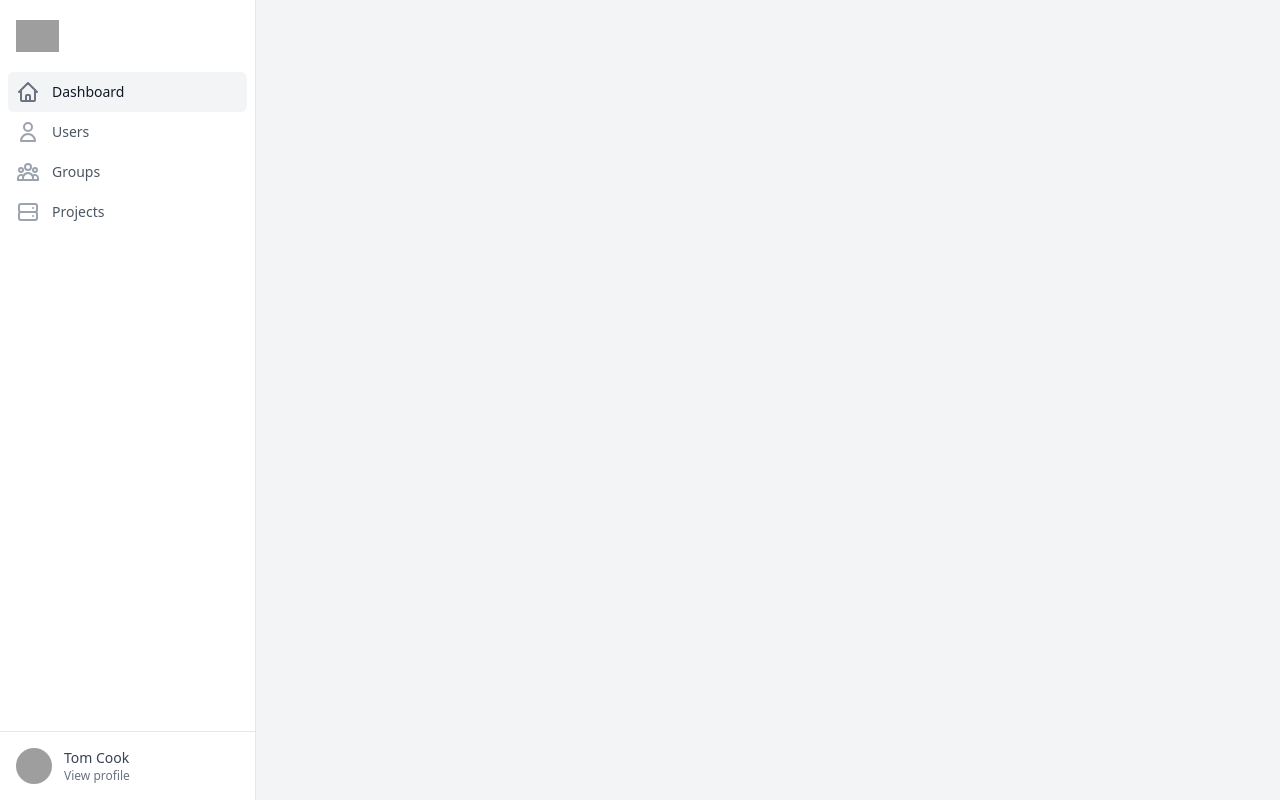
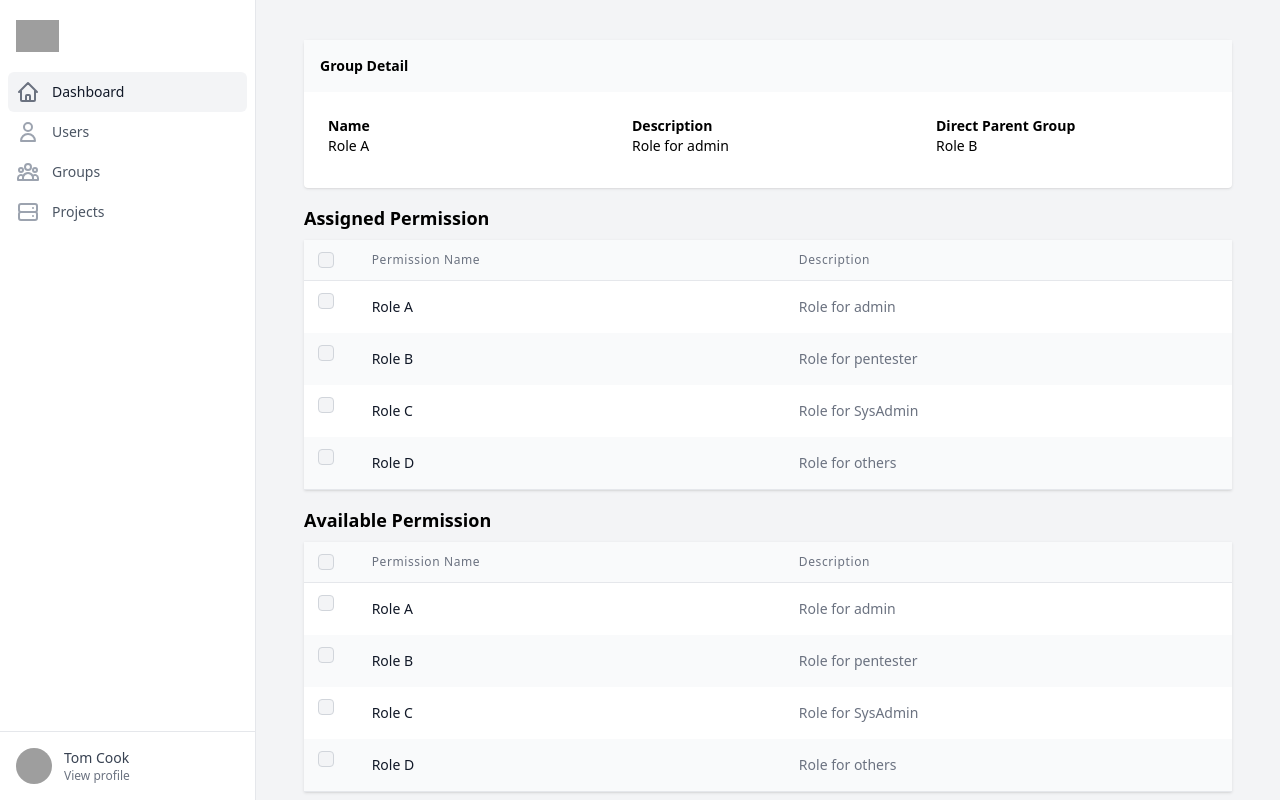
Before and after one commit to SaPH17/disarm, a React (Create React App) app in the folder view/: page /manage/group/1/edit in a window 1280 px wide. Built offline with nearby package versions, Linux system fonts and the light colour scheme; grey boxes are pictures that could not be loaded.

Commit message:
added checkbox table

```diff
--- a/view/src/App.tsx
+++ b/view/src/App.tsx
@@ -13,6 +13,7 @@ import ManageChecklistIndex from './pages/manage/checklist';
 import ManageChecklistShow from './pages/manage/checklist/show';
 import ManageGroupShow from './pages/manage/group/show';
 import ManageGroupCreate from './pages/manage/group/create';
+import ManageGroupEdit from './pages/manage/group/edit';
 
 function App() {
   return (
@@ -32,6 +33,7 @@ function App() {
               <Route index element={<ManageGroupIndex />} />
               <Route path="create" element={<ManageGroupCreate />} />
               <Route path=":id" element={<ManageGroupShow />} />
+              <Route path=":id/edit" element={<ManageGroupEdit />} />
             </Route>
 
             <Route path="checklist">
--- a/view/src/components/select-box.tsx
+++ b/view/src/components/select-box.tsx
@@ -1,5 +1,4 @@
-/* This example requires Tailwind CSS v2.0+ */
-import { Fragment, useEffect, useState } from 'react';
+import { Fragment, useState } from 'react';
 import { Listbox, Transition } from '@headlessui/react';
 import { CheckIcon, SelectorIcon } from '@heroicons/react/solid';
 
--- /dev/null
+++ b/view/src/components/table-checkbox.tsx
@@ -0,0 +1,129 @@
+import { useState } from 'react';
+
+export type TableData = {
+  title: string[];
+  content: object[];
+  isClickable?: Boolean;
+  onClickFunction?: Function;
+};
+
+function toPascalCase(text: string) {
+  const result = text.replace(/([A-Z])/g, ' $1');
+  return result.charAt(0).toUpperCase() + result.slice(1);
+}
+
+function classNames(...classes: string[]) {
+  return classes.filter(Boolean).join(' ');
+}
+
+export default function TableCheckbox({
+  title,
+  content,
+  isClickable = false,
+  onClickFunction = () => {},
+}: TableData) {
+  const [isCheckedAll, setIsCheckedAll] = useState(false);
+  const [checkedList, setCheckedList] = useState<String[]>([]);
+
+  const handleCheckAll = (e: any) => {
+    setIsCheckedAll(!isCheckedAll);
+
+    if (!isCheckedAll) {
+      setCheckedList(
+        Array.from({ length: content.length }, (_, i) => `check-${i}`)
+      );
+      return;
+    }
+
+    setCheckedList([]);
+  };
+
+  const handleCheck = (e: any) => {
+    const { id, checked } = e.target;
+    if (checked) {
+      setCheckedList([...checkedList, id]);
+      return;
+    }
+
+    setCheckedList(checkedList.filter((item) => item !== id));
+  };
+
+  return (
+    <div className="flex flex-col">
+      <div className="-my-2 overflow-x-auto sm:-mx-6 lg:-mx-8">
+        <div className="py-2 align-middle inline-block min-w-full sm:px-6 lg:px-8">
+          <div className="shadow overflow-hidden border-b border-gray-200">
+            <table className="min-w-full divide-y divide-gray-200">
+              <thead className="bg-gray-50">
+                <tr>
+                  <div className="flex justify-center content-center py-3">
+                    <input
+                      id="check-all"
+                      checked={isCheckedAll}
+                      onChange={handleCheckAll}
+                      type="checkbox"
+                      className="w-4 h-4 text-blue-600 bg-gray-100 rounded border-gray-300 focus:ring-blue-500 dark:focus:ring-blue-600 dark:ring-offset-gray-800 focus:ring-2 dark:bg-gray-700 dark:border-gray-600"
+                    />
+                  </div>
+                  {title.map((t) => {
+                    return (
+                      <th
+                        key={t}
+                        scope="col"
+                        className="px-6 py-3 text-left text-xs font-medium text-gray-500 tracking-wider"
+                      >
+                        {toPascalCase(t)}
+                      </th>
+                    );
+                  })}
+                </tr>
+              </thead>
+              <tbody>
+                {content.map((c, contentIndex) => {
+                  return (
+                    <tr
+                      onClick={() => onClickFunction(c)}
+                      key={contentIndex}
+                      className={`${
+                        contentIndex % 2 === 0 ? 'bg-white' : 'bg-gray-50'
+                      } ${
+                        isClickable ? 'cursor-pointer hover:bg-gray-200 ' : ''
+                      }`}
+                    >
+                      <div className="flex justify-center content-center py-3">
+                        <input
+                          id={`check-${contentIndex}`}
+                          type="checkbox"
+                          onChange={handleCheck}
+                          checked={checkedList.includes(
+                            `check-${contentIndex}`
+                          )}
+                          className="w-4 h-4 text-blue-600 bg-gray-100 rounded border-gray-300 focus:ring-blue-500 dark:focus:ring-blue-600 dark:ring-offset-gray-800 focus:ring-2 dark:bg-gray-700 dark:border-gray-600"
+                        />
+                      </div>
+                      {title.map((t, titleIndex) => {
+                        return (
+                          <td
+                            key={titleIndex}
+                            className={classNames(
+                              titleIndex === 0
+                                ? 'font-medium text-gray-900'
+                                : 'text-gray-500',
+                              'px-6 py-4 whitespace-nowrap text-sm'
+                            )}
+                          >
+                            {(c as any)[t]}
+                          </td>
+                        );
+                      })}
+                    </tr>
+                  );
+                })}
+              </tbody>
+            </table>
+          </div>
+        </div>
+      </div>
+    </div>
+  );
+}
--- /dev/null
+++ b/view/src/pages/manage/group/edit.tsx
@@ -0,0 +1,67 @@
+import SelectedDetail from '../../../components/selected-detail';
+import TableCheckbox from '../../../components/table-checkbox';
+
+const contentTitle = ['name', 'description', 'directParentGroup'];
+const contentData = {
+  name: 'Role A',
+  description: 'Role for admin',
+  directParentGroup: 'Role B',
+};
+
+const title = ['permissionName', 'description'];
+const content = [
+  {
+    id: 1,
+    permissionName: 'Role A',
+    description: 'Role for admin',
+  },
+  {
+    id: 2,
+    permissionName: 'Role B',
+    description: 'Role for pentester',
+  },
+  {
+    id: 3,
+    permissionName: 'Role C',
+    description: 'Role for SysAdmin',
+  },
+  {
+    id: 4,
+    permissionName: 'Role D',
+    description: 'Role for others',
+  },
+];
+
+const ManageGroupEdit = () => {
+  return (
+    <>
+      <SelectedDetail
+        title={'Group Detail'}
+        contentTitle={contentTitle}
+        content={contentData}
+      />
+
+      <div className="flex flex-col gap-1 sm:gap-2">
+        <div className="text-lg font-semibold">Assigned Permission</div>
+        <TableCheckbox
+          title={title}
+          content={content}
+          isClickable={true}
+          onClickFunction={(group: any) => {}}
+        />
+      </div>
+
+      <div className="flex flex-col gap-1 sm:gap-2">
+        <div className="text-lg font-semibold">Available Permission</div>
+        <TableCheckbox
+          title={title}
+          content={content}
+          isClickable={true}
+          onClickFunction={(group: any) => {}}
+        />
+      </div>
+    </>
+  );
+};
+
+export default ManageGroupEdit;
--- a/view/src/pages/manage/group/index.tsx
+++ b/view/src/pages/manage/group/index.tsx
@@ -5,6 +5,8 @@ import ActionButton, {
   ActionButtonItem,
 } from '../../../components/action-button';
 import { useNavigate } from 'react-router-dom';
+
+const title = ['name', 'description'];
 
 const content = [
   {
@@ -47,8 +49,6 @@ const items: ActionButtonItem[] = [
   },
 ];
 
-const title = ['name', 'description'];
-
 const contentTitle = [
   'name',
   'description',
@@ -58,7 +58,7 @@ const contentTitle = [
 const contentData = {
   name: 'Role A',
   description: 'Role for admin',
-  Permissions: '- updateuser.*',
+  permissions: '- updateuser.*',
   directParentGroup: 'Role B',
 };
 
--- a/view/src/pages/manage/group/show.tsx
+++ b/view/src/pages/manage/group/show.tsx
@@ -11,7 +11,7 @@ const ManageGroupShow = () => {
   return (
     <>
       <div className="text-xl font-semibold">Role {params.id}</div>
-      <div className="flex flex-col gap-2 sm:gap-4 p-2 sm:p-4 bg-gray-100 rounded border-4 border-dashed mt-4">
+      <div className="flex flex-col gap-2 sm:gap-4 py-2 sm:py-4 bg-gray-100 rounded mt-4">
         <div className="flex justify-between items-center">
           <div className="text-lg font-semibold">Assign User</div>
           <div className="mt-1 relative rounded-md shadow-sm">
@@ -33,7 +33,7 @@ const ManageGroupShow = () => {
           isClickable={true}
         />
       </div>
-      <div className="flex flex-col gap-2 sm:gap-4 p-2 sm:p-4 bg-gray-100 rounded border-4 border-dashed mt-8">
+      <div className="flex flex-col gap-2 sm:gap-4 py-2 sm:py-4 bg-gray-100 rounded mt-8">
         <div className="flex justify-between items-center">
           <div className="text-lg font-semibold">User List</div>
         </div>
```
